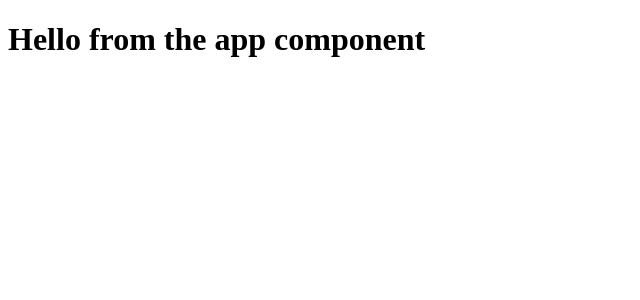
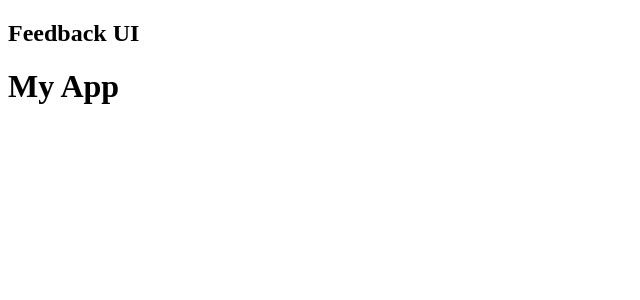
Before and after one commit to ZlataEkert/feedback_app, a React (Create React App) app: page / in a window 1280 px wide. Shown: the top 300 px of the page, without its empty margins (0-640 px from the left). Built offline with nearby package versions, Linux system fonts and the light colour scheme.

Commit message:
create a component & props

```diff
--- a/src/App.js
+++ b/src/App.js
@@ -1,5 +1,15 @@
+import Header from './components/Header'
+
 function App() {
-  return <h1>Hello from the app component</h1>
+
+  return (
+    <>
+      <Header />
+      <div className='container'>
+        <h1>My App</h1>
+      </div>
+    </>
+  )
 }
 
-export default App;
+export default App
--- /dev/null
+++ b/src/components/Header.jsx
@@ -0,0 +1,22 @@
+import PropTypes from 'prop-types'
+
+
+function Header({ text }) {
+  return (
+    <header>
+      <div className="container">
+        <h2>{text}</h2>
+      </div>
+    </header>
+  )
+}
+
+Header.defaultProps = {
+  text: 'Feedback UI',
+}
+
+Header.propTypes = {
+  text: PropTypes.string,
+}
+
+export default Header
```
